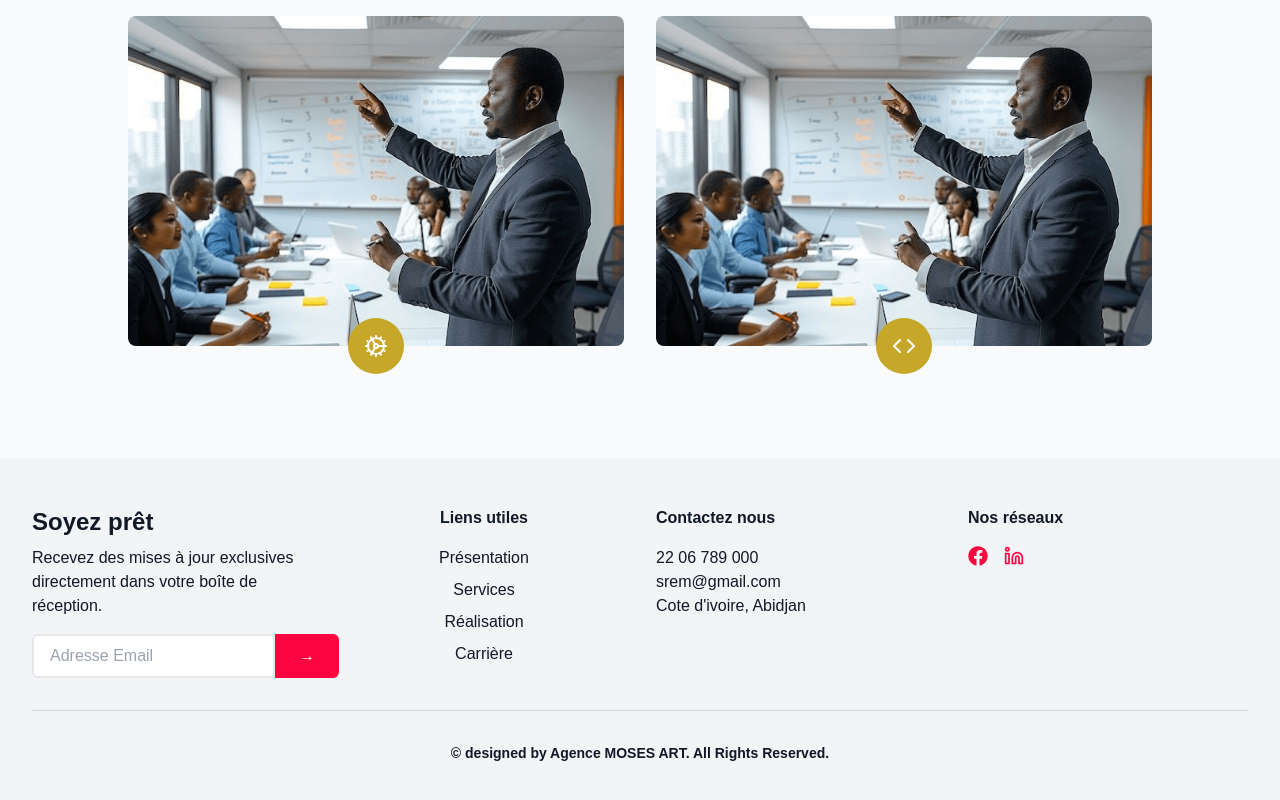
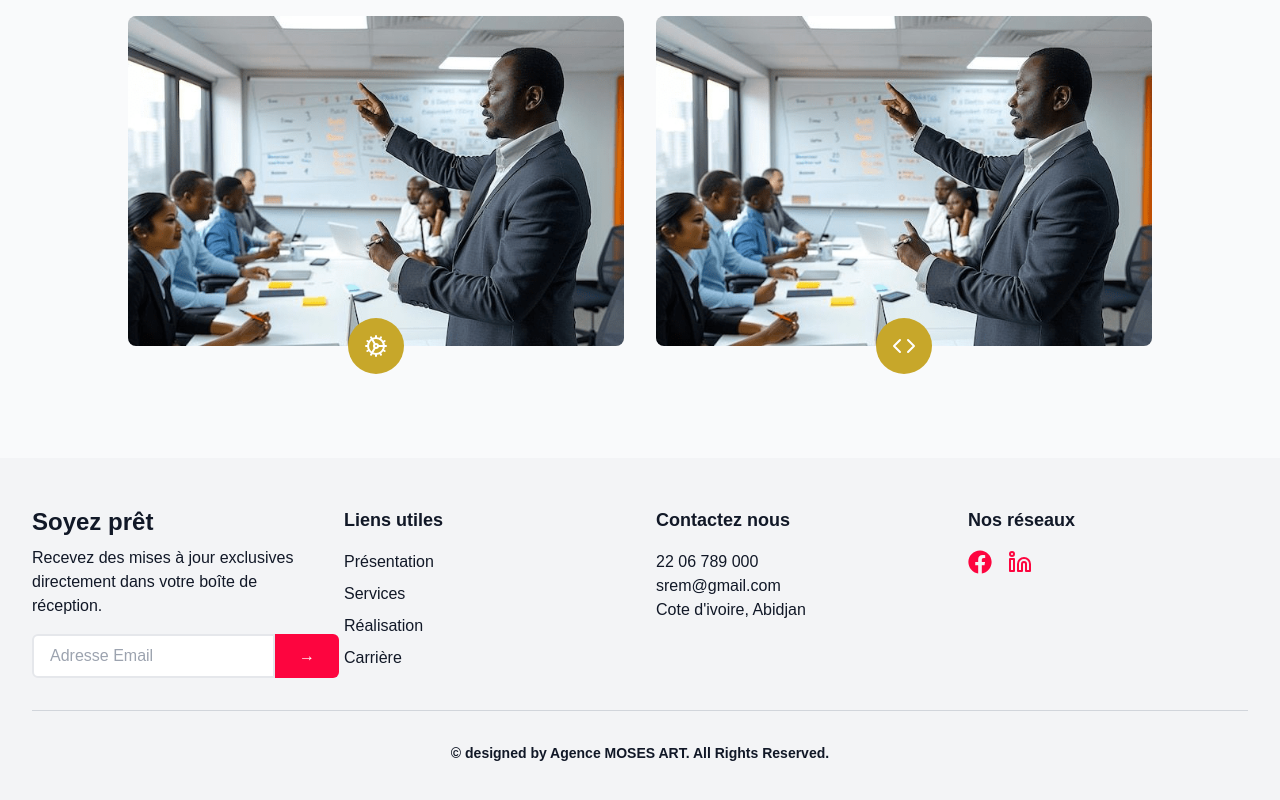
Before and after one commit to Paco225/srem, a Next.js app: page /pages/secteur in a window 1280 px wide. Shown: the part 1120-1920 px from the top of the page. Built offline with nearby package versions, Linux system fonts and the light colour scheme.

Commit message:
responsive design

```diff
--- a/app/components/Footer.jsx
+++ b/app/components/Footer.jsx
@@ -41,36 +41,36 @@ export default function Footer() {
       variants={containerVariants}
       initial="hidden"
       animate={inView ? "visible" : "hidden"}
-      className="bg-gray-100 text-gray-900 py-12 px-4 sm:px-6 lg:px-8"
+      className="bg-gray-100 text-gray-900 py-8 sm:py-12 px-4 sm:px-6 lg:px-8"
     >
-      <div className="max-w-7xl mx-auto grid grid-cols-1 md:grid-cols-4 gap-8">
+      <div className="max-w-7xl mx-auto grid grid-cols-1 sm:grid-cols-2 lg:grid-cols-4 gap-8">
         <motion.div
           variants={itemVariants}
-          className="col-span-1 md:col-span-3 lg:col-span-1"
+          className="col-span-1 sm:col-span-2 lg:col-span-1"
         >
-          <h2 className="text-2xl font-bold mb-2">Soyez prêt</h2>
-          <p className="mb-4">Recevez des mises à jour exclusives directement dans votre boîte de réception.</p>
-          <form onSubmit={handleSubmit} className="flex">
+          <h2 className="text-xl sm:text-2xl font-bold mb-2">Soyez prêt</h2>
+          <p className="mb-4 text-sm sm:text-base">Recevez des mises à jour exclusives directement dans votre boîte de réception.</p>
+          <form onSubmit={handleSubmit} className="flex flex-col sm:flex-row">
             <input
               type="email"
               value={email}
               onChange={(e) => setEmail(e.target.value)}
               placeholder="Adresse Email"
-              className="flex-grow bg-white border-gray-200 border-2 text-gray-900 px-4 py-2 rounded-l-md focus:outline-none focus:ring-1 focus:ring-[#fd053f]"
+              className="flex-grow bg-white border-gray-200 border-2 text-gray-900 px-4 py-2 rounded-md sm:rounded-l-md sm:rounded-r-none mb-2 sm:mb-0 focus:outline-none focus:ring-1 focus:ring-[#fd053f]"
               required
             />
             <button
               type="submit"
-              className="bg-[#fd053f] hover:bg-[#e0042f] px-6 py-2 rounded-r-md transition duration-300 text-white font-bold"
+              className="bg-[#fd053f] hover:bg-[#e0042f] px-6 py-2 rounded-md sm:rounded-l-none sm:rounded-r-md transition duration-300 text-white font-bold"
             >
               →
             </button>
           </form>
         </motion.div>
 
-        <motion.div variants={itemVariants} className="col-span-1 flex flex-col items-center">
-          <h3 className="text-[16px] font-bold mb-4">Liens utiles</h3>
-          <ul className="space-y-2 text-center">
+        <motion.div variants={itemVariants} className="col-span-1 flex flex-col items-center sm:items-start">
+          <h3 className="text-lg font-bold mb-4">Liens utiles</h3>
+          <ul className="space-y-2 text-center sm:text-left">
             <li>
               <a href="pages/presentation" className="hover:text-[#fd053f] transition duration-300">
                 Présentation
@@ -87,40 +87,38 @@ export default function Footer() {
               </a>
             </li>
             <li>
-              <a href="pages/carriere" className=" hover:text-[#fd053f] transition duration-300">
+              <a href="pages/carriere" className="hover:text-[#fd053f] transition duration-300">
                 Carrière
               </a>
             </li>
           </ul>
         </motion.div>
 
-        <motion.div variants={itemVariants} className="col-span-1 md:col-span-3 lg:col-span-1">
-          <h3 className="text-[16px] font-bold mb-4">Contactez nous</h3>
-          <p>22 06 789 000</p>
-          <p>srem@gmail.com</p>
-          <p>Cote d'ivoire, Abidjan</p>
+        <motion.div variants={itemVariants} className="col-span-1">
+          <h3 className="text-lg font-bold mb-4">Contactez nous</h3>
+          <p className="text-sm sm:text-base">22 06 789 000</p>
+          <p className="text-sm sm:text-base">srem@gmail.com</p>
+          <p className="text-sm sm:text-base">Cote d'ivoire, Abidjan</p>
         </motion.div>
 
-        <motion.div variants={itemVariants} className="col-span-1 md:col-span-3 lg:col-span-1">
-          <h3 className="text-[16px] font-bold mb-4">Nos réseaux</h3>
-          <div className="flex ">
+        <motion.div variants={itemVariants} className="col-span-1">
+          <h3 className="text-lg font-bold mb-4">Nos réseaux</h3>
+          <div className="flex justify-center sm:justify-start">
             <a href="#" className="mr-4">
-              <FaFacebook size={20} color="#fd053f"/>
+              <FaFacebook size={24} color="#fd053f"/>
             </a>
             <a href="#">
-              <LinkedinIcon size={20}  color="#fd053f" />
+              <LinkedinIcon size={24} color="#fd053f" />
             </a>
           </div>
-
         </motion.div>
-
       </div>
 
       <motion.div
         variants={itemVariants}
         className="mt-8 pt-8 border-t border-gray-300 flex flex-col items-center"
       >
-        <p className="font-bold text-sm mb-4 text-center">© designed by Agence MOSES ART. All Rights Reserved.</p>
+        <p className="font-bold text-xs sm:text-sm text-center">© designed by Agence MOSES ART. All Rights Reserved.</p>
       </motion.div>
     </motion.footer>
   );
--- a/app/components/Navbar.jsx
+++ b/app/components/Navbar.jsx
@@ -68,7 +68,7 @@ export default function SimpleModernHeader() {
           <nav
             className={`${
               isMenuOpen ? 'flex' : 'hidden'
-            } absolute left-0 right-0 top-16 flex-col items-center space-y-4 p-4 shadow-md md:static md:flex md:flex-row md:space-x-6 md:space-y-0 md:p-0 md:shadow-none text-[15px] text-gray-800`}
+            } absolute left-0 right-0 top-16 flex-col items-center space-y-4 p-4 shadow-md bg-white md:static md:flex md:flex-row md:space-x-6 md:space-y-0 md:p-0 md:shadow-none text-[15px] text-gray-800`}
           >
             {['Accueil', 'Presentation', 'Services', 'Realisation', 'Carriere','Secteur'].map((item) => (
               <motion.div
@@ -93,16 +93,33 @@ export default function SimpleModernHeader() {
                 />
               </motion.div>
             ))}
-          </nav>
-
-          <div className="flex items-center space-x-4">
-            <Link href="../pages/contact">
+            <Link href="../pages/contact" className="md:hidden">
               <motion.button
                 initial="rest"
                 whileHover="hover"
                 animate="rest"
                 variants={buttonHoverVariants}
-                className="hidden md:inline-flex px-4 py-2 text-sm font-medium text-white bg-gradient-to-r from-red-500 via-red-500 to-yellow-400 rounded-md focus:outline-none focus:ring-2 focus:ring-offset-2 focus:ring-blue-500 transition-colors duration-200 relative overflow-hidden"
+                className="px-4 py-2 text-sm font-medium text-white bg-gradient-to-r from-red-500 via-red-500 to-yellow-400 rounded-md focus:outline-none focus:ring-2 focus:ring-offset-2 focus:ring-blue-500 transition-colors duration-200 relative overflow-hidden"
+              >
+                <span className="relative z-10">Contactez nous</span>
+                <motion.div
+                  className="absolute inset-0 bg-gradient-to-r from-yellow-400 to-red-500 opacity-30"
+                  initial={{ opacity: 0 }}
+                  whileHover={{ opacity: 0.5 }}
+                  transition={{ duration: 0.4, ease: 'easeInOut' }}
+                />
+              </motion.button>
+            </Link>
+          </nav>
+
+          <div className="flex items-center space-x-4">
+            <Link href="../pages/contact" className="hidden md:block">
+              <motion.button
+                initial="rest"
+                whileHover="hover"
+                animate="rest"
+                variants={buttonHoverVariants}
+                className="px-4 py-2 text-sm font-medium text-white bg-gradient-to-r from-red-500 via-red-500 to-yellow-400 rounded-md focus:outline-none focus:ring-2 focus:ring-offset-2 focus:ring-blue-500 transition-colors duration-200 relative overflow-hidden"
               >
                 <span className="relative z-10">Contactez nous</span>
                 <motion.div
```
